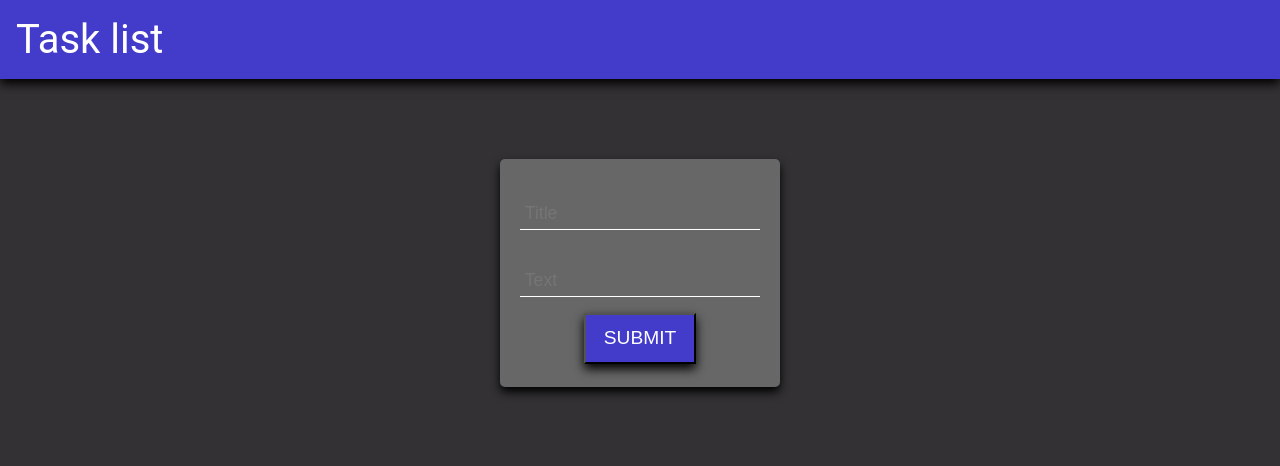
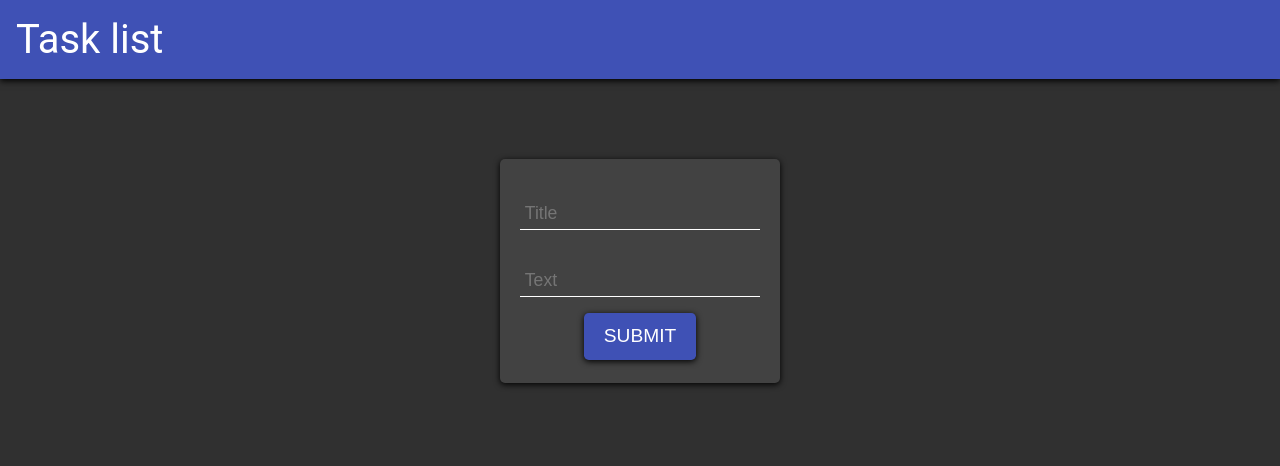
Before and after one commit to linuspauling1/myFlaskApp, a Flask app: page / in a window 1280 px wide. Shown: the top 466 px of the page. Run offline with Flask 3, Linux system fonts and the light colour scheme.

Commit message:
Played around wth shadow boxes and background colours

```diff
--- a/app.py
+++ b/app.py
@@ -38,5 +38,4 @@ def delete_todo(todo_id):
 
 if __name__ == '__main__':
     db.create_all()
-    #app.run(host='0.0.0.0',port=5000)
-    serve(app,host='0.0.0.0',port=5000)
+    app.run(host='0.0.0.0',port=5000)
--- a/compose.yaml
+++ b/compose.yaml
@@ -5,4 +5,8 @@ services:
     ports:
       - 5000:5000
     volumes:
-      - ./instance:/app/instance
+      - data-base:/app/instance
+      - .:/app
+
+volumes:
+  data-base:
--- a/static/styles.css
+++ b/static/styles.css
@@ -1,5 +1,5 @@
 body {
-    background-color: #333134;
+    background-color: #303030;
     font-family: "Roboto", sans-serif;
     font-weight: 400;
     margin: 0;
@@ -11,17 +11,17 @@ body {
 #welcome {
     font-size: 2.5rem;
     padding: 1rem;
-    background-color: #433ccb;
+    background-color: #3f51b5;
     color: #fff;
     text-align: left;
-    box-shadow: 0 5px 10px #000;
+    box-shadow: 0 0.1rem 0.4rem #000;
 }
 
 #data_box {
-    background-color: #676767;
+    background-color: #424242;
     padding: 20px;
     border-radius: 5px;
-    box-shadow: 0 5px 10px #000;
+    box-shadow: 0 0.1rem 0.4rem #000;
     width: 15rem;
     margin-inline: auto;
     margin-top: 5rem;
@@ -35,8 +35,8 @@ body {
 
 .input_label {
     font-size: 0.85rem;
-    font-weight: bold;
-    color: #433ccb;
+    font-weight: bolder;
+    color: #3f51b5;
     visibility: hidden;
 }
 
@@ -58,7 +58,7 @@ body {
 }
 
 .input_data:focus {
-    border-bottom: 2px solid #433ccb;
+    border-bottom: 2px solid #3f51b5;
 }
 
 .input_data:placeholder {
@@ -66,27 +66,29 @@ body {
 }
 
 #submit_button {
-    background-color: #433ccb;
+    background-color: #3f51b5;
     color: #fff;
     font-size: 1.2rem;
     padding: 0.8rem;
     margin-bottom: 0.2rem;
-    box-shadow: 0 5px 10px #000;
+    box-shadow: 0 0.1rem 0.4rem #000;
     width: 7rem;
     margin-inline: auto;
+    border: none;
+    border-radius: 0.3rem;
 }
 
 #submit_button:hover {
-    background-color: #262188;
+    background-color: #253698;
 }
 
 #todo_box {
-    background-color: #676767;
+    background-color: #424242;
     color: #fff;
     padding: 20px;
     border-radius: 5px;
     border-radius: 5px;
-    box-shadow: 0 5px 10px #000;
+    box-shadow: 0 0.1rem 0.4rem #000;
     margin-inline: 20px;
     margin-bottom: 3rem;
     display: flex;
@@ -111,11 +113,12 @@ body {
 
 #garbage {
     color: #fff;
-    background-color: #676767;
+    background-color: transparent;
     font-size: 2.5rem;
     border: none;
 }
 
 #garbage:hover {
-    color: #433ccb;
+    color: #f51e1e;
+    font-weight: bold;
 }
```
Also changed, not shown: 2 other files.
